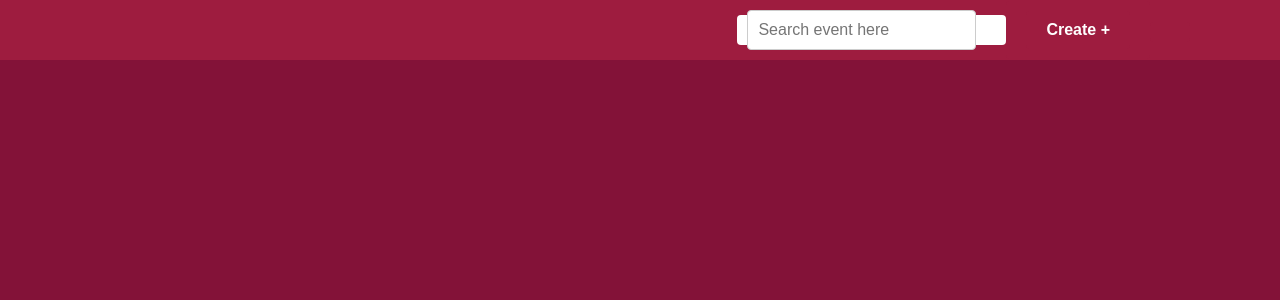
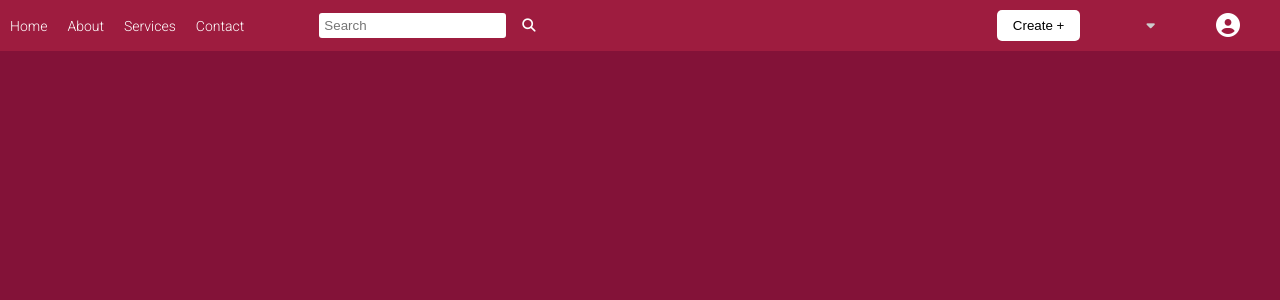
Before and after one commit to hemueerisetti/HEMANTH-EVENT-SATHYABAMA, a React (Create React App) app: page /home-event in a window 1280 px wide. Shown: the top 300 px of the page. Built offline with nearby package versions, Linux system fonts and the light colour scheme.

Commit message:
updated event page

```diff
--- a/package.json
+++ b/package.json
@@ -3,6 +3,7 @@
   "version": "0.1.0",
   "private": true,
   "dependencies": {
+    "@fortawesome/fontawesome-free": "^6.5.2",
     "@testing-library/jest-dom": "^5.17.0",
     "@testing-library/react": "^13.4.0",
     "@testing-library/user-event": "^13.5.0",
--- a/src/components/Home/Home.css
+++ b/src/components/Home/Home.css
@@ -1,244 +1,110 @@
-* {
-    margin: 0;
-    font-family: Arial;
-    box-sizing: border-box;
-}
 
 .navbar {
+    background-color: #9e1c3f;
+    color: #fff;
+    display: flex;
+    justify-content: space-between;
+    align-items: center;
+    padding: 10px;
     position: fixed;
     top: 0;
     left: 0;
     width: 100%;
-    height: 60px;
-    background-color: #9e1c3f;
-    display: flex;
-    align-items: center;
-    justify-content: space-between;
-    padding: 0 20px;
-    z-index: 1000; /* Ensure it's above other content */
-}
-
-.border {
-    border: 2px solid transparent;
-}
-.border:hover {
-    border: 2px solid white;
-}
-
-.sidebar {
-    height: 100%;
-    width: 0;
-    position: fixed;
-    z-index: 1;
-    top: 0;
-    left: 0;
-    background-color: #9e1c3f;
-    overflow-x: hidden;
-    transition: 0.5s;
-    padding-top: 60px;
-  }
-
-  .sidebar a {
-    padding: 10px 15px;
-    text-decoration: none;
-    font-size: 25px;
-    color: #fff;
-    display: block;
-    transition: 0.3s;
-  }
-
-  .sidebar a:hover {
-    color: #f1f1f1;
-  }
-
-  .sidebar .closebtn {
-    position: absolute;
-    top: 0;
-    right: 25px;
-    font-size: 36px;
-    margin-left: 50px;
-  }
-
-  #main {
-    transition: margin-left .5s;
-    padding: 16px;
-  }
-
-  .menu-toggle {
-    border: none;
-    cursor: pointer;
-    font-size: 20px;
-    padding: 5px;
-    position: fixed;
-    top: 10px;
-    left: 20px;
-    z-index: 999; /* Ensure it's above other content */
-    background-color: #9e1c3f;
-    color: #fff;
+    z-index: 1000;
   }
 
 
 
+  .navbar-menu ul {
+    list-style-type: none;
+    margin: 0;
+    padding: 0;
+  }
 
+  .navbar-menu ul li {
+    display: inline-block;
+    margin-right: 20px;
+  }
 
+  .navbar-menu ul li a {
+    color: #fff;
+    text-decoration: none;
+  }
 
-/* Adjustments for the search bar */
-
-.nav-search {
+  .navbar-search {
     display: flex;
     align-items: center;
-    background-color: white;
-    border-radius: 4px;
-    height: 30px;
-    padding: 0 10px; /* Add padding to the input field */
   }
 
-.nav-search {
-    display: flex;
-    align-items: center;
-    background-color: white;
-    border-radius: 4px;
-    height: 30px;
-    padding: 0 10px; /* Add padding to the input field */
-    margin-left: auto; /* Move to the right */
+  .navbar-search input[type="text"] {
+    padding: 5px;
+    border-radius: 3px;
+    border: none;
+    margin-right: 10px;
   }
 
-.event-search {
-    flex: 1; /* Take up remaining space */
+  .navbar-search button {
+    background-color: transparent;
     border: none;
-    font-size: 1rem;
-    border-top-left-radius: 4px;
-    border-bottom-left-radius: 4px;
-    outline: none;
+    color: #fff;
+    cursor: pointer;
   }
 
-.search-icon {
-    padding: 0 10px; /* Add padding to the icon container */
-    color: #aaa; /* Icon color */
+  .navbar-add {
+    margin-left: 400px; /* Adjust margin as needed */
+  }
+
+  .navbar-add button {
+    background-color: #fff; /* Button background color */
+     /* Button text color */
+    border: none;
+    padding: 8px 16px; /* Adjust padding as needed */
+    border-radius: 5px;
     cursor: pointer;
+    transition: background-color 0.3s ease;
   }
 
 
 
-ul {
-    list-style: none;
-    padding: 0;
-    margin: 0;
-}
-
-ul li {
-    display: inline-block;
+  .navbar-dropdown {
     position: relative;
   }
 
-
-.create-btn {
-    display: inline-block;
-    padding: 10px 20px; /* Adjust padding as needed */
-    background-color: #9e1c3f;/* Button background color */
-    color: white; /* Button text color */
-    font-size: 16px; /* Button font size */
-    font-weight: bold; /* Button font weight */
-    border-radius: 4px; /* Button border radius */
+  .dropdown-btn {
+    background-color: transparent;
+    border: none;
+    color: #fff;
     cursor: pointer;
-    transition: background-color 0.3s; /* Smooth transition */
-    color:white;
-
-}
-.create-btn a {
-    text-decoration: none;
   }
 
-
-.create-btn:hover {
-    background-color:#9e1c3f; /* Change background color on hover */
-}
-
-
-
-.dropdown {
-    position: relative;
-    display: inline-block;
-}
-
-.dropdown-btn {
-    background-color: #9e1c3f;
-    color: #fff; /* Button text color */
-    padding: 10px 20px; /* Adjust padding as needed */
-    border: none;
-    cursor: pointer;
-    border-radius: 4px; /* Button border radius */
-}
-
-
-.dropdown-btn:hover {
-    background-color:#9e1c3f; /* Change background color on hover */
+  .dropdown-btn i {
+    margin-left: 5px; /* Adjust as needed */
+    color: #ccc; /* Adjust color as needed */
   }
 
   .dropdown-content {
     display: none;
     position: absolute;
-    background-color: white;
-    border-radius: 4px;
-    box-shadow: 0px 8px 16px 0px rgba(0,0,0,0.2);
+    background-color: #333;
+    min-width: 120px;
     z-index: 1;
-    right: 0;
-    max-height: 200px; /* Set a fixed max height for the dropdown */
-    overflow-y: auto; /* Enable vertical scrolling */
   }
 
-.dropdown-content li {
-    padding: 10px 15px;
-    color: black;
+  .dropdown-content a {
+    color: #fff;
+    padding: 10px;
+    display: block;
+    text-decoration: none;
   }
 
-.dropdown-content li:hover {
-    background-color: #f2f2f2; /* Change background color on hover */
-}
-
-
-
-
-.dropdown-content a {
-    color: black; /* Dropdown link color */
-    padding: 12px 20px; /* Adjust padding as needed */
-    text-decoration: none;
+  .navbar-dropdown:hover .dropdown-content {
     display: block;
   }
 
 
-.dropdown-content a:hover {
-    background-color: #ddd; /* Change background color on hover */
+  .navbar-profile {
+    margin-right: 50px; /* Adjust margin as needed */
+    font-size: 24px; /* Adjust icon size as needed */
+    color: #fff; /* Icon color */
+    cursor: pointer;
   }
-
-.dropdown:hover .dropdown-content {
-    display: block;
-}
-
-
-.profile-icon {
-    display: inline-block;
-    margin-left: auto; /* Move to the right side */
-}
-
-.profile {
-    width: 50px; /* Adjust size as needed */
-    height: 50px; /* Adjust size as needed */
-    border-radius: 50%; /* Make it round */
-    overflow: hidden; /* Hide overflow if image is larger */
-    position: relative; /* Position for absolute icon */
-    margin-left: 20px;
-}
-
-.profile i {
-    position: absolute; /* Position the icon */
-    top: 0; /* Align at the top */
-    left: 0; /* Align at the left */
-    width: 100%; /* Make icon fill container width */
-    height: 100%; /* Make icon fill container height */
-    display: flex; /* Center icon horizontally */
-    justify-content: center; /* Center icon horizontally */
-    align-items: center; /* Center icon vertically */
-    color: #fff; /* Color of the icon */
-    margin-left: 10px;
-}
--- a/src/components/Home/Home.jsx
+++ b/src/components/Home/Home.jsx
@@ -1,65 +1,47 @@
 import React, { useState } from 'react';
-import './Home.css'; // Import your CSS file here
+import './Home.css'; // Import your CSS file hereimport React from 'react';
+import '@fortawesome/fontawesome-free/css/all.css';
+import { BrowserRouter as Router, Route, Switch } from 'react-router-dom';
+import { Link } from 'react-router-dom';
 
-function EventPage() {
-    const [sidebarOpen, setSidebarOpen] = useState('');
 
-    const toggleSidebar = () => {
-        setSidebarOpen(!sidebarOpen);
-    };
 
-    return (
-        <div>
-            <header>
-                <div className="navbar">
-                    <button className="menu-toggle" onClick={toggleSidebar}><i className="fas fa-bars"></i></button>
 
-                    {/* Sidebar menu */}
-                    <div id="mySidebar" className={`sidebar ${sidebarOpen ? 'open' : ''}`}>
-                        <a href="#" className="closebtn" onClick={toggleSidebar}>×</a>
-                        <a href="#">About</a>
-                        <a href="#">Services</a>
-                        <a href="#">Clients</a>
-                        <a href="#">Contact</a>
-                    </div>
-
-                    <div className="nav-search">
-                        <input className="event-search" type="text" placeholder="Search event here" />
-                        <div className="search-icon">
-                            <i className="fas fa-search"></i>
-                        </div>
-                    </div>
-
-                    <div className="create-btn">
-                        <a href="Register_form.jsx" className="create-btn"> Create + </a>
-                    </div>
-
-                    <div className="dropdown">
-                        <button className="dropdown-btn"><i className="fas fa-caret-down"></i></button>
-                        <div className="dropdown-content">
-                            <a href="#">School of Computing</a>
-                            <a href="#">School of Electrical and Electronics</a>
-                            <a href="#">School of Mechanical</a>
-                            <a href="#">School of Bio and Chemical Engineering</a>
-                            <a href="#">School of Building and Environment</a>
-                            <a href="#">School of Dental sciences</a>
-                            <a href="#">School of Allied Health sciences</a>
-                            <a href="#">School of science & Humanities </a>
-                            <a href="#">School of Law</a>
-                            <a href="#">School of Pharmacy</a>
-                            <a href="#">School of Nursing</a>
-                            <a href="#">School of Paramedical sciences</a>
-                            <a href="#">School of Management Studies</a>
-                        </div>
-                    </div>
-
-                    <div className="profile">
-                        <i className="fas fa-user"></i>
-                    </div>
-                </div>
-            </header>
+const EventPage = () => {
+  return (
+    <nav className="navbar">
+      <div className="navbar-menu">
+        <ul>
+          <li><a href="#">Home</a></li>
+          <li><a href="#">About</a></li>
+          <li><a href="#">Services</a></li>
+          <li><a href="#">Contact</a></li>
+        </ul>
+      </div>
+      <div className="navbar-search">
+        <input type="text" placeholder="Search" />
+        <button><i className="fas fa-search"></i></button>
+      </div>
+      <div className="navbar-add">
+      <Link to="/home-register">
+          <button>Create +</button>
+          </Link>
+      </div>
+      <div className="navbar-dropdown">
+        <button className="dropdown-btn"><i className="fas fa-caret-down"></i></button>
+        <div className="dropdown-content">
+          <a href="#">Item 1</a>
+          <a href="#">Item 2</a>
+          <a href="#">Item 3</a>
         </div>
-    );
+      </div>
+      <div className="navbar-profile">
+        <i className="fas fa-user-circle"></i>
+      </div>
+    </nav>
+  );
 }
 
+
+
 export default EventPage;
--- a/src/components/Home/Register_Event.css
+++ b/src/components/Home/Register_Event.css
@@ -1,64 +1,57 @@
-body {
-    font-family: Arial, sans-serif;
-    background-color: #9e1c3f;
+.container {
+    max-width: 300px;
+    margin: 0 auto;
+    padding: 15px;
+    background-color: #fff;
+    border-radius: 10px;
+    box-shadow: 0 0 8px rgba(0, 0, 0, 0.1);
   }
 
-.container {
-    max-width: 600px;
-    margin: 0 auto;
-    padding: 20px;
-    border-radius: 8px;
-    background-color: #fff;
-    box-shadow: 0 0 10px rgba(0, 0, 0, 0.1);
+  .form-wrapper {
+    max-height: 500px; /* Fixed height for scrolling */
+    overflow: auto; /* Enable scrolling */
+    padding-right: 5px; /* Decrease padding for scrollbar */
   }
-
-
-h2 {
-    text-align: center;
-    color: #333;
+  .form-wrapper::-webkit-scrollbar {
+    width: 8px; /* Set the width of the scrollbar */
   }
 
   .form-group {
-    margin-bottom: 20px;
+    margin-bottom: 20px; /* Increased margin-bottom */
+    display: flex;
+    flex-wrap: wrap;
   }
 
-label {
-    display: block;
-    margin-bottom: 5px;
-    color: #555;
+  .form-group label {
+    flex: 1;
+    margin-right: 10px;
   }
 
-input[type="text"],
-input[type="email"],
-input[type="date"],
-input[type="time"],
-input[type="number"],
-input[type="file"] {
-    width: calc(100% - 20px); /* Subtract 20px for padding */
-    padding: 10px;
-    margin: 10px 0; /* Equal margin on top and bottom, 0 margin on left and right */
+  .form-group input[type="text"],
+  .form-group input[type="email"],
+  .form-group input[type="date"],
+  .form-group input[type="time"],
+  .form-group input[type="number"],
+  .form-group input[type="file"] {
+    flex: 2;
+    width: calc(100% - 10px);
+    padding: 10px; /* Increased padding */
+    margin: 5px 0;
     border: 1px solid #ccc;
-    border-radius: 4px;
+    border-radius: 8px;
     outline: none;
   }
 
-
   button[type="submit"] {
     width: 100%;
-    padding: 10px;
+    padding: 12px; /* Increased padding */
     background-color: #9e1c3f;
     color: #fff;
     border: none;
-    border-radius: 4px;
+    border-radius: 8px;
     cursor: pointer;
   }
 
   button[type="submit"]:hover {
     background-color: #7b1632;
   }
-
-@media (max-width: 480px) {
-    .container {
-        padding: 10px;
-    }
-}
--- a/src/components/Home/Register_Event.jsx
+++ b/src/components/Home/Register_Event.jsx
@@ -1,12 +1,14 @@
 import React,{ useState } from 'react';
 import axios from 'axios';
 import './Register_Event.css'; // Import your CSS file here
-import { Link } from 'react-router-dom';
+
+
 
 function EventRegistrationForm() {
   return (
     <div className="container">
       <h2>Event Registration Form</h2>
+      <div className="form-wrapper">
       <form method="POST">
         <div className="form-group">
           <label htmlFor="fullname">Full Name:</label>
@@ -46,6 +48,7 @@ function EventRegistrationForm() {
         </div>
         <button type="submit">Register</button>
       </form>
+      </div>
     </div>
   );
 }
```
Also changed, not shown: 1 other file (tests, documents, lock files or other folders). Lines whose indentation alone changed are shown as unchanged.
